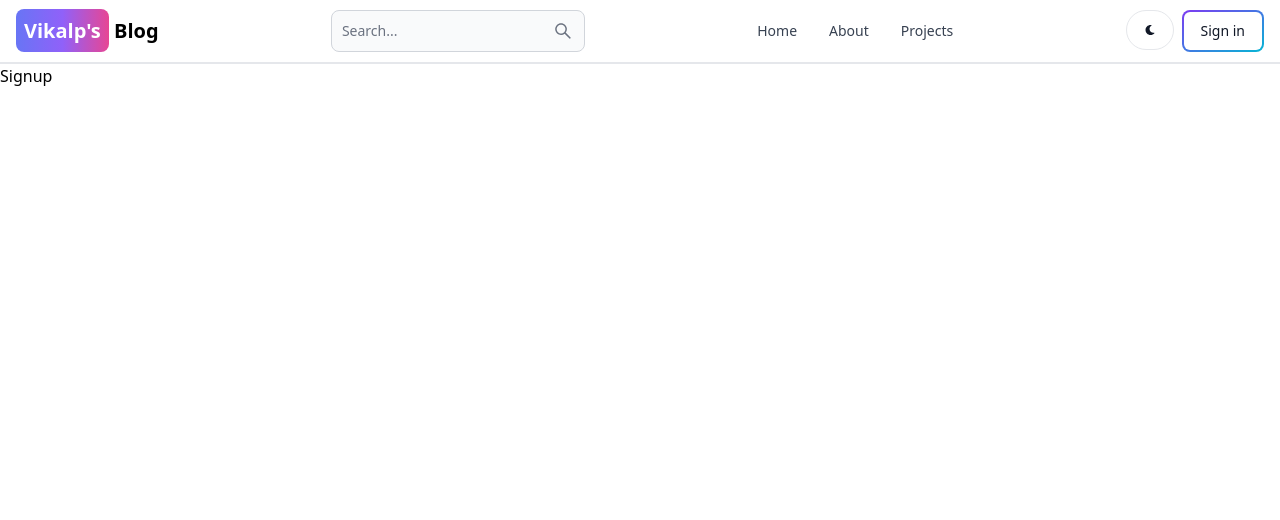
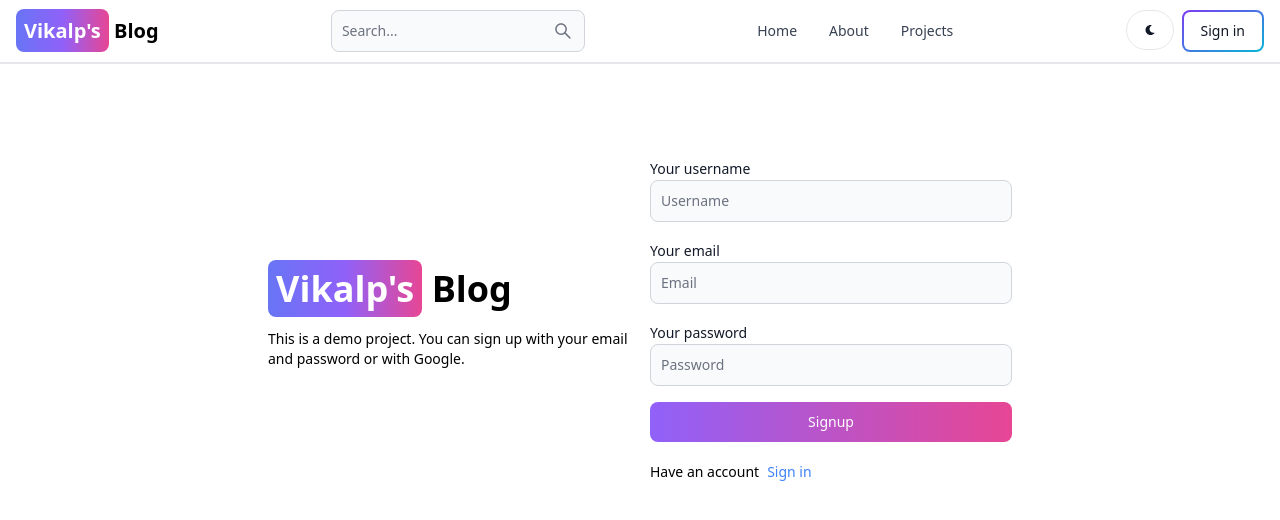
Before and after one commit to vikalp-tomer/mern-blog, a React (Vite) app in the folder client/: page /sign-up in a window 1280 px wide. Shown: the top 520 px of the page. Built offline with nearby package versions, Linux system fonts and the light colour scheme.

Commit message:
create sign up ui

```diff
--- a/client/src/pages/Signup.jsx
+++ b/client/src/pages/Signup.jsx
@@ -1,3 +1,50 @@
+import { Link } from "react-router-dom";
+import { Button, Label, TextInput } from "flowbite-react";
+
 export default function Signup() {
-  return <div>Signup</div>;
+  return (
+    <div className="min-h-screen mt-20">
+      <div className="flex p-3 max-w-3xl mx-auto flex-col md:flex-row md:items-center gap-5">
+        {/* left */}
+        <div className="flex-1">
+          <Link to={"/"} className=" font-bold dark:text-white text-4xl">
+            <span className="px-2 py-1 bg-gradient-to-r from-indigo-500 via-purple-500 to-pink-500 rounded-lg text-white">
+              Vikalp's
+            </span>{" "}
+            Blog
+          </Link>
+          <p className="text-sm mt-5">
+            This is a demo project. You can sign up with your email and password
+            or with Google.
+          </p>
+        </div>
+        {/* right */}
+        <div className="flex-1">
+          <form className="flex flex-col gap-4">
+            <div>
+              <Label value="Your username" />
+              <TextInput id="username" type="text" placeholder="Username" />
+            </div>
+            <div>
+              <Label value="Your email" />
+              <TextInput id="email" type="text" placeholder="Email" />
+            </div>
+            <div>
+              <Label value="Your password" />
+              <TextInput id="password" type="text" placeholder="Password" />
+            </div>
+            <Button gradientDuoTone="purpleToPink" type="submit">
+              Signup
+            </Button>
+          </form>
+          <div className="flex gap-2 text-sm mt-5">
+            <span>Have an account</span>
+            <Link to={"/sign-in"} className="text-blue-500">
+              Sign in
+            </Link>
+          </div>
+        </div>
+      </div>
+    </div>
+  );
 }
```
